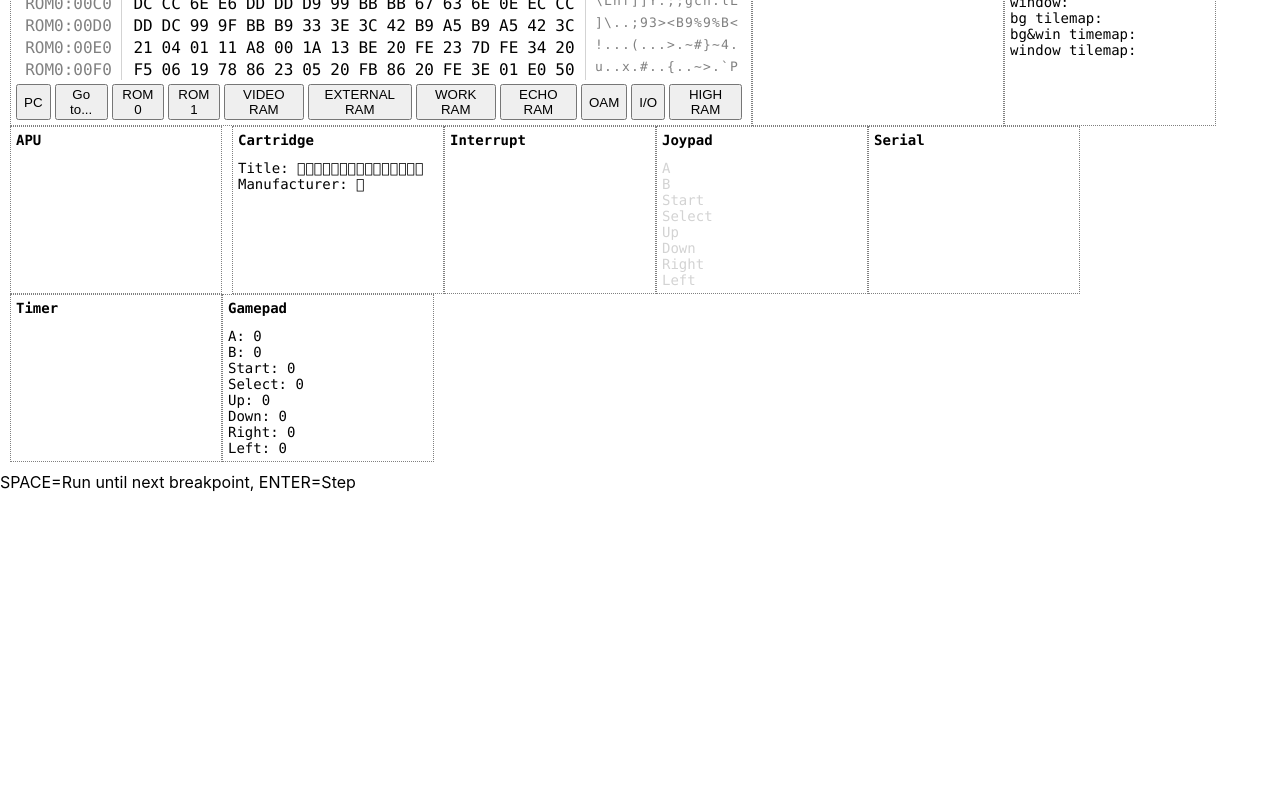
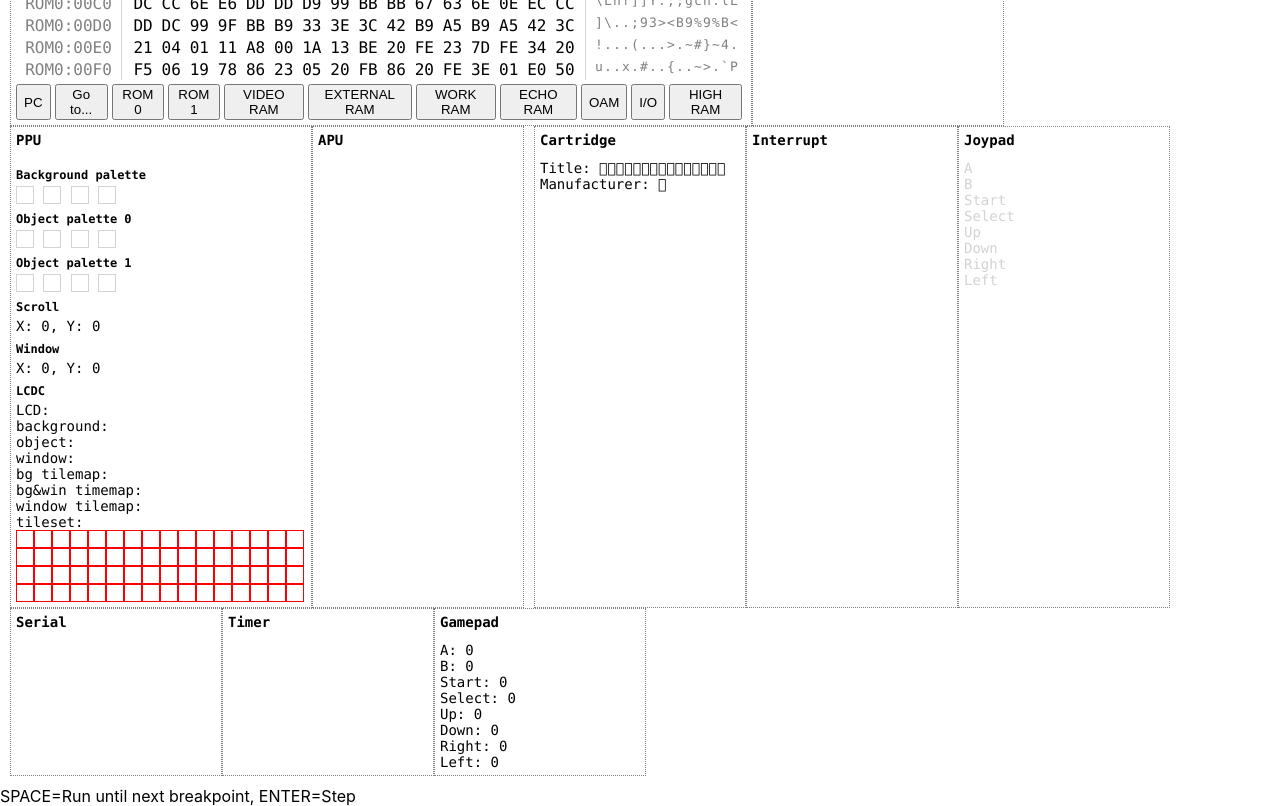
Before and after one commit to pierre-borckmans/react-gb, a React (Create React App) app: page / in a window 1280 px wide. Shown: the part 380-1186 px from the top of the page. Before the commit the page ends 872 px from the top, so only its background shows below. Built offline with nearby package versions, Linux system fonts and the light colour scheme.

Commit message:
START tileset decoding

```diff
--- a/src/components/Debugger/MMU/MMU.js
+++ b/src/components/Debugger/MMU/MMU.js
@@ -1,6 +1,9 @@
 import React, { Fragment, useEffect, useState } from 'react';
 import classNames from 'classnames';
-import { toHex } from '../../../utils/utils';
+
+import { getOpcodeLabel } from '../../../gameboy/cpu/opcodes/opcodesMap';
+
+import { toHex, format } from '../../../utils/utils';
 
 import { chunk, find, range } from 'lodash';
 
@@ -13,6 +16,7 @@ const MMU = (props) => {
   const PC = cpu.getPC();
   const selectedAddress = PC;
   const [selectedPage, setSelectedPage] = useState(0);
+  const [highlightedAddress, setHighlightedAddress] = useState(null);
   const breakpoints = debugger_.getBreakpoints();
 
   const nextPage = () => {
@@ -73,6 +77,18 @@ const MMU = (props) => {
       debugger_.setBreakpoint(address);
     }
     props.onDebuggerChange();
+  };
+
+  const changeValue = (address) => {
+    const value = prompt('New value:');
+    if (value && parseInt(value) !== NaN) {
+      mmu.write(address, value);
+      props.onDebuggerChange();
+    }
+  };
+
+  const highlightAddress = (address) => {
+    setHighlightedAddress(address);
   };
 
   // const page = Math.floor(selectedAddress / 256);
@@ -138,6 +154,12 @@ const MMU = (props) => {
                       <div
                         key={indexInPage}
                         onClick={() => toggleBreakpoint(byteAddress)}
+                        onContextMenu={(e) => {
+                          e.preventDefault();
+                          changeValue(byteAddress);
+                        }}
+                        onMouseEnter={() => highlightAddress(byteAddress)}
+                        onMouseLeave={() => highlightAddress(null)}
                         className={classNames('byte', {
                           byte_selected: selected,
                           byte_breakpoint: isBreakpoint,
@@ -186,6 +208,14 @@ const MMU = (props) => {
           <button onClick={() => goTo('IO_MAPPING')}>I/O</button>
           <button onClick={() => goTo('HIGH_RAM')}>HIGH RAM</button>
         </div>
+        <div>
+          {highlightedAddress != null
+            ? `${format('hex', highlightedAddress, 16)}: ${getOpcodeLabel(
+                highlightedAddress,
+                cpu
+              )}`
+            : null}
+        </div>
       </div>
     </Fragment>
   );
--- a/src/components/Debugger/PPU/PPU.css
+++ b/src/components/Debugger/PPU/PPU.css
@@ -1,7 +1,7 @@
 .ppu {
   display: flex;
   flex-direction: column;
-  width: 200px;
+  width: 290px;
   padding: 5px;
   border: dotted gray 1px;
   font-size: 14px;
@@ -18,3 +18,16 @@
   height: 16px;
   border: solid 1px lightgray;
 }
+
+.tileset {
+  display: flex;
+  flex-wrap: wrap;
+}
+
+.tile {
+  /* margin-right: 1px;
+  margin-bottom: 1px; */
+  border: solid 1px red;
+  width: 16px;
+  height: 16px;
+}
--- a/src/components/Debugger/PPU/PPU.js
+++ b/src/components/Debugger/PPU/PPU.js
@@ -2,6 +2,7 @@ import React, { Fragment } from 'react';
 
 import { range } from 'lodash';
 
+import PixelGrid from '../../Shared/PixelGrid/PixelGrid';
 import './PPU.css';
 
 const PPU = (props) => {
@@ -12,6 +13,23 @@ const PPU = (props) => {
   const backgroundPalette = ppu.getBackgroundPalette();
   const objectPalette0 = ppu.getObjectPalette0();
   const objectPalette1 = ppu.getObjectPalette1();
+  const tileSet = ppu.getTileSet();
+
+  const tileToPixels = (tile) => {
+    const colors = [
+      [255, 255, 255],
+      [170, 170, 170],
+      [85, 85, 85],
+      [0, 0, 0],
+    ];
+    const pixels = [];
+    tile.forEach((row) =>
+      row.forEach((col) => {
+        pixels.push(...colors[col]);
+      })
+    );
+    return pixels;
+  };
 
   const getPalette = (palette) => (
     <div className="palette">
@@ -29,7 +47,7 @@ const PPU = (props) => {
   return (
     <Fragment>
       <div className="ppu">
-        <div className="section">CPU</div>
+        <div className="section">PPU</div>
         <div className="subsection">Background palette</div>
         {getPalette(backgroundPalette)}
         <div className="subsection">Object palette 0</div>
@@ -54,6 +72,17 @@ const PPU = (props) => {
           bg&amp;win timemap: {ppu.getLCDCBackgroundAndWindowTilemapAdress()}
         </div>
         <div>window tilemap: {ppu.getLCDCWindowTilemapAdress()}</div>
+        tileset:
+        <div className="tileset">
+          {tileSet.slice(0, 64).map((tile) => {
+            const pixels = tileToPixels(tile);
+            return (
+              <div className="tile">
+                <PixelGrid width={8} height={8} scale={2} pixels={pixels} />
+              </div>
+            );
+          })}
+        </div>
       </div>
     </Fragment>
   );
--- a/src/components/Shared/PixelGrid/PixelGrid.js
+++ b/src/components/Shared/PixelGrid/PixelGrid.js
@@ -33,11 +33,7 @@ const PixelGrid = (props) => {
     ctx.putImageData(imageData, 0, 0);
   };
 
-  return (
-    <div>
-      <canvas ref={canvas} width={width * scale} height={height * scale} />
-    </div>
-  );
+  return <canvas ref={canvas} width={width * scale} height={height * scale} />;
 };
 
 export default PixelGrid;
--- a/src/gameboy/cpu/opcodes/opcodesMap.js
+++ b/src/gameboy/cpu/opcodes/opcodesMap.js
@@ -298,7 +298,7 @@ const opcodesMap = [
     /* 0xFF RST 38H     */ cpu => inst.RST_XXH(cpu, 0x38),
 ];
 
-const getOpcodeLabel = (address) => {
+const getOpcodeLabel = (address, cpu) => {
   const labels = [
     // OFFSET 0x00 ----------------------------------------------------------
     `NOP`,
@@ -528,7 +528,7 @@ const getOpcodeLabel = (address) => {
     `RET Z`,
     `RET`,
     `JP Z,a16`,
-    `(PRE CB) ${getPrefixCBOpcodeLabel(address + 1)}`,
+    `(PRE CB) ${getPrefixCBOpcodeLabel(cpu.readAddress8(cpu.getPC() + 1))}`,
     `CALL Z,a16`,
     `CALL a16`,
     `ADC A,d8`,
@@ -589,7 +589,8 @@ const getOpcodeLabel = (address) => {
     `RST 38H`,
   ];
 
-  return labels[address];
+  const opcode = cpu.readAddress8(address);
+  return labels[opcode];
 };
 
 const getOpcodeLabels = (base, cpu) => {
@@ -1214,13 +1215,14 @@ const getOpcodeLabels = (base, cpu) => {
     `RST 38H`,
   ];
 
-  const opcode = cpu.readAddress8(cpu.getPC());
+  const pc = cpu.getPC();
+  const opcode = cpu.readAddress8(pc);
   return [
-    getOpcodeLabel(opcode),
+    getOpcodeLabel(pc, cpu),
     labelsWithPartialValues[opcode],
     labelsWithValues[opcode],
   ];
 };
 
 export default opcodesMap;
-export { getOpcodeLabels };
+export { getOpcodeLabel, getOpcodeLabels };
--- a/src/gameboy/cpu/opcodes/prefixCBOpcodesMap.js
+++ b/src/gameboy/cpu/opcodes/prefixCBOpcodesMap.js
@@ -582,6 +582,8 @@ const getPrefixCBOpcodeLabel = (address) => {
     `SET 7,(HL)`,
     `SET 7,A`,
   ];
+
+  return labels[address];
 };
 
 const getPrefixCBOpcodeLabels = (base, cpu) => {
--- a/src/gameboy/cpu/operations/rotationShiftBitOperations.js
+++ b/src/gameboy/cpu/operations/rotationShiftBitOperations.js
@@ -20,28 +20,22 @@ const RRCA = (cpu) => {
 // 0 0 0 C
 const RLA = (cpu) => {
   const value = cpu.readReg8('A');
-  const significantBit = (value & 0x80) !== 0 ? 1 : 0;
+  const msb = value & 0x80 ? 1 : 0;
 
   let newValue = value << 1;
-
-  if (cpu.getFlag('C')) {
-    newValue &= 0x01;
-  } else {
-    newValue ^= 0x01;
-  }
+  newValue |= msb;
 
   cpu.writeReg8('A', newValue);
 
   const Z = 0;
   const N = 0;
   const H = 0;
-  const C = significantBit;
+  const C = msb;
 
   cpu.setFlags(Z, N, H, C);
 
   cpu.incPC(1);
   cpu.incCycles(4);
-  // TODO: check
 };
 
 // RCA
@@ -56,10 +50,23 @@ const RRA = (cpu) => {
 // RLC R
 // Z 0 0 C
 const RLC_R = (cpu, reg8) => {
+  const value = cpu.readReg8(reg8);
+  const msb = value & 0x80 ? 1 : 0;
+
+  let newValue = value << 1;
+  newValue |= msb;
+
+  cpu.writeReg8(reg8, newValue);
+
+  const Z = newValue === 0 ? 1 : 0;
+  const N = 0;
+  const H = 0;
+  const C = msb;
+
+  cpu.setFlags(Z, N, H, C);
+
   cpu.incPC(2);
   cpu.incCycles(8);
-  // TODO: IMPLEMENT
-  return -1;
 };
 
 // RLC (RR)
@@ -93,28 +100,23 @@ const RRC_$RR = (cpu, reg16) => {
 // Z 0 0 C
 const RL_R = (cpu, reg8) => {
   const value = cpu.readReg8(reg8);
-  const significantBit = (value & 0x80) !== 0 ? 1 : 0;
+  const msb = value & 0x80 ? 1 : 0;
 
-  let newValue = value << 1;
+  let newValue = (value << 1) & 0xff;
 
-  if (cpu.getFlag('C')) {
-    newValue &= 0x01;
-  } else {
-    newValue ^= 0x01;
-  }
+  newValue |= cpu.getFlag('C');
 
   cpu.writeReg8(reg8, newValue);
 
   const Z = newValue === 0 ? 1 : 0;
   const N = 0;
   const H = 0;
-  const C = significantBit;
+  const C = msb;
 
   cpu.setFlags(Z, N, H, C);
 
   cpu.incPC(2);
   cpu.incCycles(8);
-  // TODO check
 };
 
 // RL (RR)
--- a/src/gameboy/debugger/debugger.js
+++ b/src/gameboy/debugger/debugger.js
@@ -51,16 +51,18 @@ const run = (mod, callback) => {
     frames++;
     const targetClock = cpu.getCycles() + 17556;
     while (cpu.getCycles() < targetClock && running) {
-      const breakpoint = find(
-        breakpoints,
-        (bp) => cpu.getPC() > startPC && cpu.getPC() === bp.address
-      );
-      if (breakpoint && (!breakpoint.condition || breakpoint.condition(cpu))) {
+      const result = step();
+      if (result === -1) {
         running = false;
         break;
       }
-      const result = step();
-      if (result === -1) {
+
+      const breakpoint = find(
+        breakpoints,
+        // (bp) => cpu.getPC() > startPC && cpu.getPC() === bp.address
+        (bp) => cpu.getPC() === bp.address
+      );
+      if (breakpoint && (!breakpoint.condition || breakpoint.condition(cpu))) {
         running = false;
         break;
       }
--- a/src/gameboy/ppu/ppu.js
+++ b/src/gameboy/ppu/ppu.js
@@ -74,6 +74,36 @@ const getPalette = (addr) => {
   return palette;
 };
 
+const getTileSet = () => {
+  // 384 tiles
+  // 8x8 pixels
+  // each pixel = 2 bits
+  // each row = 8 pixels * 2 bits = 2 bytes
+  // each tile = 8 rows = 16 bytes
+
+  // 2 maps of 32x32 tiles
+  // one map can be used at a time
+  // each map can only use max 256 different tiles
+
+  const tileSet = [];
+  for (let tile = 0; tile < 384; tile++) {
+    tileSet[tile] = [];
+    for (let row = 0; row < 8; row++) {
+      tileSet[tile][row] = [];
+      const offset = 0x8000 + tile * 16 + row * 2;
+      const byte1 = mmu.read(offset);
+      const byte2 = mmu.read(offset + 1);
+      for (let col = 7; col >= 0; col--) {
+        const bit1 = (byte1 & (0x01 << col)) >> col;
+        const bit2 = (byte2 & (0x01 << col)) >> col;
+        const pixel = (bit2 << 1) + bit1;
+        tileSet[tile][row][7 - col] = pixel;
+      }
+    }
+  }
+  return tileSet;
+};
+
 const getBackgroundPalette = () => getPalette(BG_PALETTE_ADDR);
 const getObjectPalette0 = () => getPalette(OBJ_PALETTE0_ADDR);
 const getObjectPalette1 = () => getPalette(OBJ_PALETTE1_ADDR);
@@ -92,6 +122,7 @@ const ppu = {
   getScrollY,
   getWindowX,
   getWindowY,
+  getTileSet,
 
   getLCDCBackgroundEnable,
   getLCDCObjectEnable,
```
Also changed, not shown: 1 other file (tests, documents, lock files or other folders).
